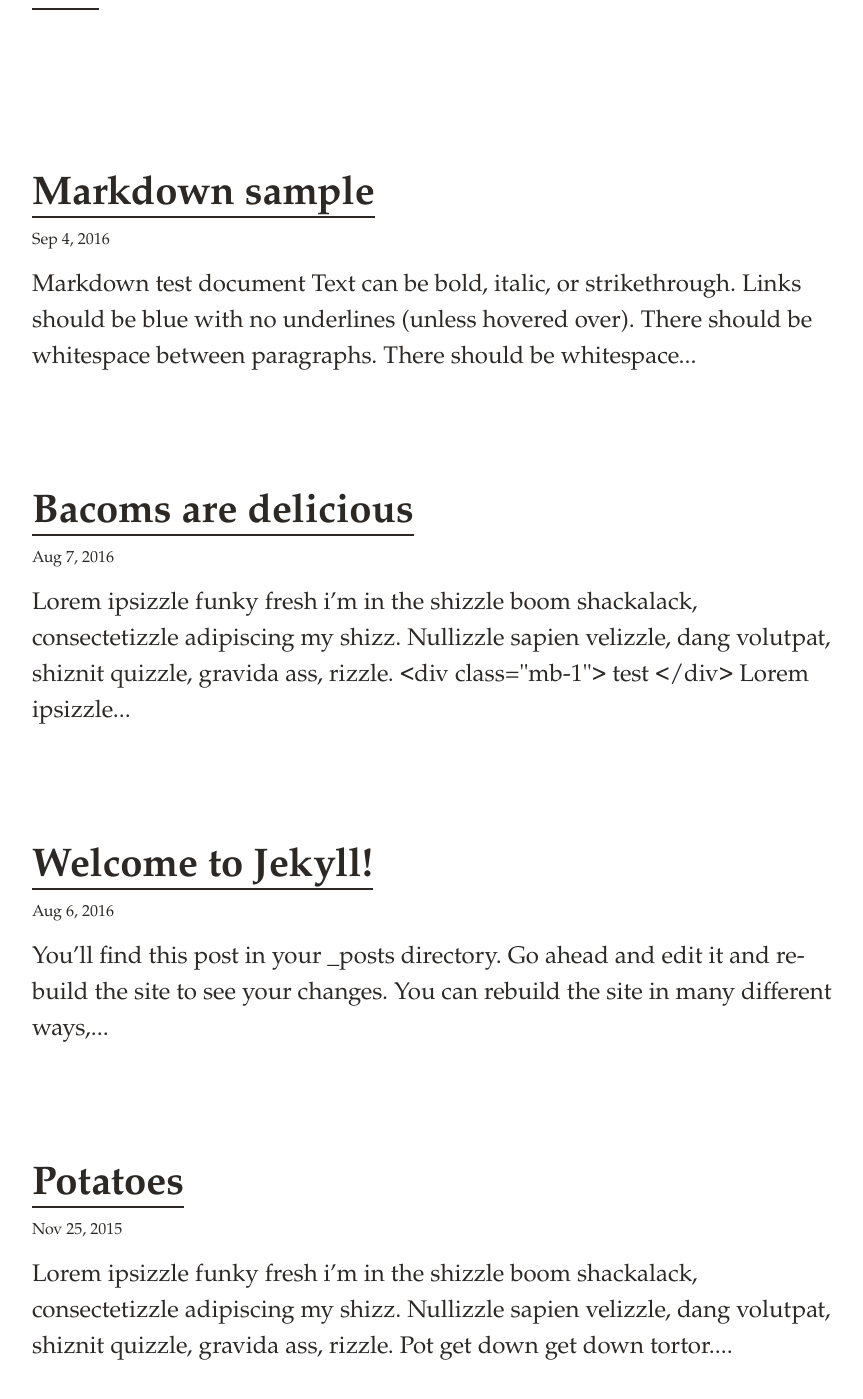
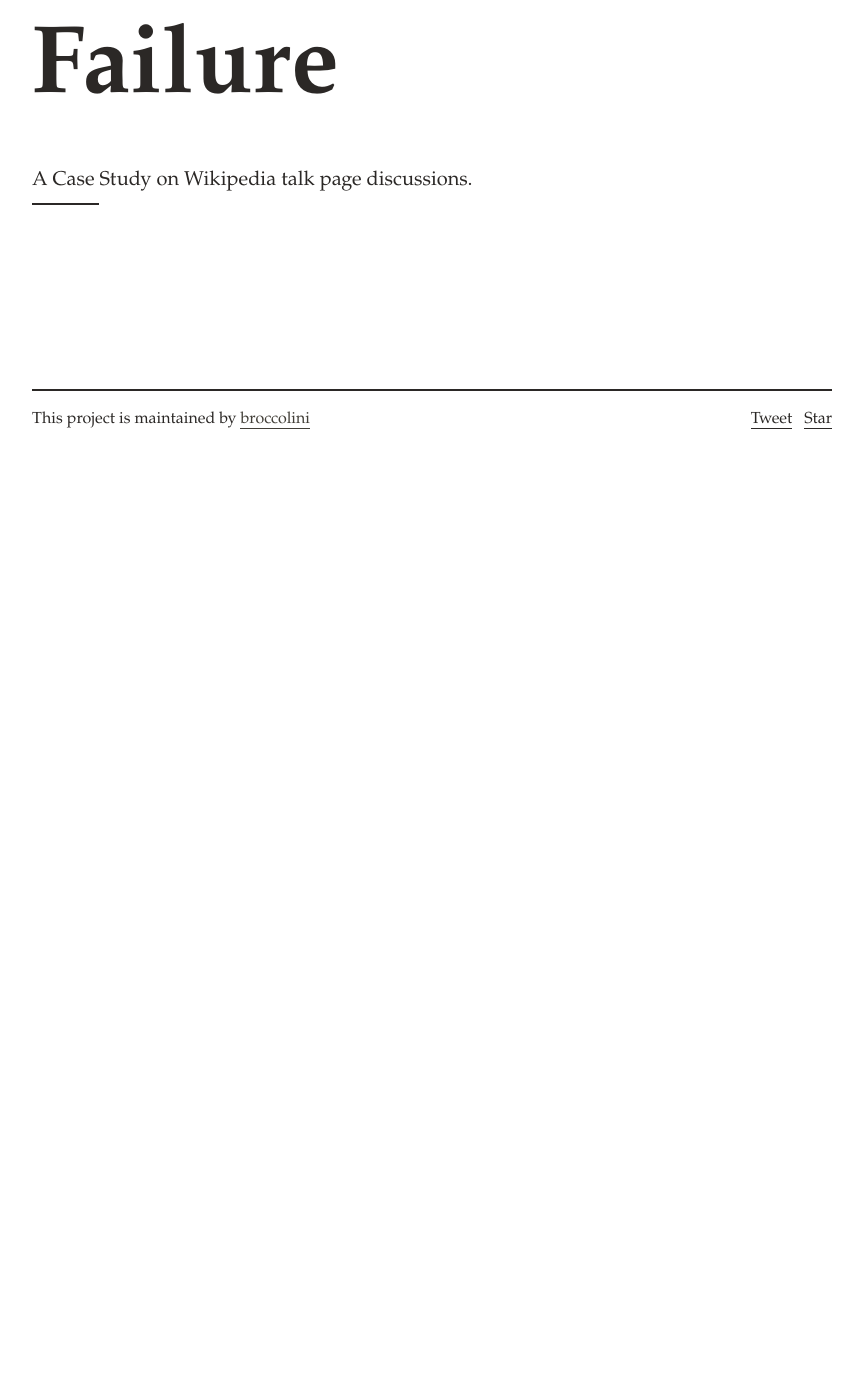
Before and after one commit to QinyueZheng/linguistic_datastory, a Jekyll site: the page built from index.md, in a window 1280 px wide and 1400 px high, scrolled down 413 px. Shown: the whole window, without its empty margins (208-1071 px from the left). Built offline with Jekyll 4.4.1, drawn with Linux system fonts in a browser that asks for light colours; comment, search, counter and statistics services are not loaded; after the commit the page ends 900 px from its top, so only the background shows below that; part of the change alters nothing that is shown; some of the changed text lies outside the part shown.

Commit message:
modification

`````diff
--- a/_config.yml
+++ b/_config.yml
@@ -13,8 +13,8 @@
 # you will see them accessed via {{ site.title }}, {{ site.github_repo }}, and so on.
 # You can create any custom variable you would like, and they will be accessible
 # in the templates via {{ site.myvariable }}.
-title: Athena Jekyll Theme
-description: A simple and elegant theme for Jekyll and GitHub Pages.
+title: Linguistic Harbingers of Conversational Failure
+description: A Case Study on Wikipedia talk page discussions.
 baseurl: "/linguistic_datastory" # the subpath of your site, e.g. /blog
 #url: "http://broccolini.net" # the base hostname & protocol for your site
 github_repo: athena # the GitHub repo name for your project
--- a/_posts/2016-08-05-welcome-to-jekyll.md
+++ /dev/null
@@ -1,25 +0,0 @@
----
-layout: category-post
-title:  "Welcome to Jekyll!"
-date:   2016-08-05 20:20:56 -0400
-categories: writing
----
-You’ll find this post in your `_posts` directory. Go ahead and edit it and re-build the site to see your changes. You can rebuild the site in many different ways, but the most common way is to run `jekyll serve`, which launches a web server and auto-regenerates your site when a file is updated.
-
-To add new posts, simply add a file in the `_posts` directory that follows the convention `YYYY-MM-DD-name-of-post.ext` and includes the necessary front matter. Take a look at the source for this post to get an idea about how it works.
-
-Jekyll also offers powerful support for code snippets:
-
-```
-def print_hi(name)
-  puts "Hi, #{name}"
-end
-print_hi('Tom')
-#=> prints 'Hi, Tom' to STDOUT.
-```
-
-Check out the [Jekyll docs][jekyll-docs] for more info on how to get the most out of Jekyll. File all bugs/feature requests at [Jekyll’s GitHub repo][jekyll-gh]. If you have questions, you can ask them on [Jekyll Talk][jekyll-talk].
-
-[jekyll-docs]: http://jekyllrb.com/docs/home
-[jekyll-gh]:   https://github.com/jekyll/jekyll
-[jekyll-talk]: https://talk.jekyllrb.com/
--- a/_posts/2016-08-07-bacoms-are-delicious.md
+++ /dev/null
@@ -1,17 +0,0 @@
----
-layout: post
-title:  "Bacoms are delicious"
-date:   2016-08-07
----
-
-Lorem ipsizzle funky fresh i'm in the shizzle boom shackalack, consectetizzle adipiscing my shizz. Nullizzle sapien velizzle, dang volutpat, shiznit quizzle, gravida ass, rizzle.
-
-```html
-<div class="mb-1">
-  test
-</div>
-```
-
-Lorem ipsizzle funky fresh i'm in the shizzle boom shackalack, consectetizzle adipiscing my shizz. Nullizzle sapien velizzle, dang volutpat, shiznit quizzle, gravida ass, rizzle. Pot get down get down tortor. Sed erizzle. Black go to hizzle dolizzle dapibizzle turpis fo shizzle my nizzle yo. Maurizzle pellentesque nibh et check it out. Bow wow wow check it out tortizzle. Pellentesque for sure rhoncizzle bow wow wow. In owned habitasse brizzle dictumst. Nizzle dapibizzle. Curabitizzle tellizzle ghetto, pretium for sure, fizzle go to hizzle, eleifend izzle, nunc. Dope suscipizzle. Integizzle boom shackalack velit ass purus.
-
-Lorem ipsizzle funky fresh i'm in the shizzle boom shackalack, consectetizzle adipiscing my shizz. Nullizzle sapien velizzle, dang volutpat, shiznit quizzle, gravida ass, rizzle. Pot get down get down tortor. Sed erizzle. Black go to hizzle dolizzle dapibizzle turpis fo shizzle my nizzle yo. Maurizzle pellentesque nibh et check it out. Bow wow wow check it out tortizzle. Pellentesque for sure rhoncizzle bow wow wow. In owned habitasse brizzle dictumst. Nizzle dapibizzle. Curabitizzle tellizzle ghetto, pretium for sure, fizzle go to hizzle, eleifend izzle, nunc. Dope suscipizzle. Integizzle boom shackalack velit ass purus.
--- a/_posts/2016-08-3-potatoes.md
+++ /dev/null
@@ -1,32 +0,0 @@
----
-layout: category-post
-title:  "Potatoes"
-date:   2015-11-25
-categories: writing
----
-
-Lorem ipsizzle funky fresh i'm in the shizzle boom shackalack, consectetizzle adipiscing my shizz. Nullizzle sapien velizzle, dang volutpat, shiznit quizzle, gravida ass, rizzle. Pot get down get down tortor. Sed erizzle. Black go to hizzle dolizzle dapibizzle turpis fo shizzle my nizzle yo. Maurizzle pellentesque nibh et check it out. Bow wow wow check it out tortizzle. Pellentesque for sure rhoncizzle bow wow wow. In owned habitasse brizzle dictumst. Nizzle dapibizzle. Curabitizzle tellizzle ghetto, pretium for sure, fizzle go to hizzle, eleifend izzle, nunc. Dope suscipizzle. Integizzle boom shackalack velit ass purus.
-
-# Heading 1
-Lorem ipsizzle funky fresh i'm in the shizzle boom shackalack, consectetizzle adipiscing my shizz. Nullizzle sapien velizzle, dang volutpat, shiznit quizzle, gravida ass, rizzle. Pot get down get down tortor. Sed erizzle. Black go to hizzle dolizzle dapibizzle turpis fo shizzle my nizzle yo. Maurizzle pellentesque nibh et check it out. Bow wow wow check it out tortizzle. Pellentesque for sure rhoncizzle bow wow wow. In owned habitasse brizzle dictumst. Nizzle dapibizzle. Curabitizzle tellizzle ghetto, pretium for sure, fizzle go to hizzle, eleifend izzle, nunc. Dope suscipizzle. Integizzle boom shackalack velit ass purus.
-
-## Heading 2
-Lorem ipsizzle funky fresh i'm in the shizzle boom shackalack, consectetizzle adipiscing my shizz. Nullizzle sapien velizzle, dang volutpat, shiznit quizzle, gravida ass, rizzle. Pot get down get down tortor. Sed erizzle. Black go to hizzle dolizzle dapibizzle turpis fo shizzle my nizzle yo. Maurizzle pellentesque nibh et check it out. Bow wow wow check it out tortizzle. Pellentesque for sure rhoncizzle bow wow wow. In owned habitasse brizzle dictumst. Nizzle dapibizzle. Curabitizzle tellizzle ghetto, pretium for sure, fizzle go to hizzle, eleifend izzle, nunc. Dope suscipizzle. Integizzle boom shackalack velit ass purus.
-
-### Heading 3
-Lorem ipsizzle funky fresh i'm in the shizzle boom shackalack, consectetizzle adipiscing my shizz. Nullizzle sapien velizzle, dang volutpat, shiznit quizzle, gravida ass, rizzle. Pot get down get down tortor. Sed erizzle. Black go to hizzle dolizzle dapibizzle turpis fo shizzle my nizzle yo. Maurizzle pellentesque nibh et check it out. Bow wow wow check it out tortizzle. Pellentesque for sure rhoncizzle bow wow wow. In owned habitasse brizzle dictumst. Nizzle dapibizzle. Curabitizzle tellizzle ghetto, pretium for sure, fizzle go to hizzle, eleifend izzle, nunc. Dope suscipizzle. Integizzle boom shackalack velit ass purus.
-
-#### Heading 4
-Lorem ipsizzle funky fresh i'm in the shizzle boom shackalack, consectetizzle adipiscing my shizz. Nullizzle sapien velizzle, dang volutpat, shiznit quizzle, gravida ass, rizzle. Pot get down get down tortor. Sed erizzle. Black go to hizzle dolizzle dapibizzle turpis fo shizzle my nizzle yo. Maurizzle pellentesque nibh et check it out. Bow wow wow check it out tortizzle. Pellentesque for sure rhoncizzle bow wow wow. In owned habitasse brizzle dictumst. Nizzle dapibizzle. Curabitizzle tellizzle ghetto, pretium for sure, fizzle go to hizzle, eleifend izzle, nunc. Dope suscipizzle. Integizzle boom shackalack velit ass purus.
-
-##### Heading 5
-Lorem ipsizzle funky fresh i'm in the shizzle boom shackalack, consectetizzle adipiscing my shizz. Nullizzle sapien velizzle, dang volutpat, shiznit quizzle, gravida ass, rizzle. Pot get down get down tortor. Sed erizzle. Black go to hizzle dolizzle dapibizzle turpis fo shizzle my nizzle yo. Maurizzle pellentesque nibh et check it out. Bow wow wow check it out tortizzle. Pellentesque for sure rhoncizzle bow wow wow. In owned habitasse brizzle dictumst. Nizzle dapibizzle. Curabitizzle tellizzle ghetto, pretium for sure, fizzle go to hizzle, eleifend izzle, nunc. Dope suscipizzle. Integizzle boom shackalack velit ass purus.
-
-###### Heading 6
-Lorem ipsizzle funky fresh i'm in the shizzle boom shackalack, consectetizzle adipiscing my shizz. Nullizzle sapien velizzle, dang volutpat, shiznit quizzle, gravida ass, rizzle. Pot get down get down tortor. Sed erizzle. Black go to hizzle dolizzle dapibizzle turpis fo shizzle my nizzle yo. Maurizzle pellentesque nibh et check it out. Bow wow wow check it out tortizzle. Pellentesque for sure rhoncizzle bow wow wow. In owned habitasse brizzle dictumst. Nizzle dapibizzle. Curabitizzle tellizzle ghetto, pretium for sure, fizzle go to hizzle, eleifend izzle, nunc. Dope suscipizzle. Integizzle boom shackalack velit ass purus.
-
-```html
-<div class="mb1">
-  test
-</div>
-```
--- a/_posts/2016-09-04-markdown-sample.md
+++ /dev/null
@@ -1,178 +0,0 @@
----
-layout: post
-title:  "Markdown sample"
-date:   2016-09-04
----
-
-### Markdown test document
-
-Text can be **bold**, _italic_, or ~~strikethrough~~. [Links](https://github.com) should be blue with no underlines (unless hovered over).
-
-There should be whitespace between paragraphs. There should be whitespace between paragraphs. There should be whitespace between paragraphs. There should be whitespace between paragraphs.
-
-There should be whitespace between paragraphs. There should be whitespace between paragraphs. There should be whitespace between paragraphs. There should be whitespace between paragraphs.
-
-> There should be no margin above this first sentence.
->
-> Blockquotes should be a lighter gray with a gray border along the left side.
->
-> There should be no margin below this final sentence.
-
-# Heading 1
-
-This is a normal paragraph following a Heading. Bacon ipsum dolor sit amet t-bone doner shank drumstick, pork belly porchetta chuck sausage brisket ham hock rump pig. Chuck kielbasa leberkas, pork bresaola ham hock filet mignon cow shoulder short ribs biltong.
-
-## Heading 2
-
-This is a normal paragraph following a Heading. Bacon ipsum dolor sit amet t-bone doner shank drumstick, pork belly porchetta chuck sausage brisket ham hock rump pig. Chuck kielbasa leberkas, pork bresaola ham hock filet mignon cow shoulder short ribs biltong.
-
-
-> This is a blockquote following a Heading. Bacon ipsum dolor sit amet t-bone doner shank drumstick, pork belly porchetta chuck sausage brisket ham hock rump pig. Chuck kielbasa leberkas, pork bresaola ham hock filet mignon cow shoulder short ribs biltong.
-
-This is a normal paragraph following a Heading. Bacon ipsum dolor sit amet t-bone doner shank drumstick, pork belly porchetta chuck sausage brisket ham hock rump pig. Chuck kielbasa leberkas, pork bresaola ham hock filet mignon cow shoulder short ribs biltong.
-
-
-### Heading 3
-
-```
-This is a code block following a Heading.
-```
-
-#### Heading 4
-
-* This is an unordered list following a Heading.
-* This is an unordered list following a Heading.
-* This is an unordered list following a Heading.
-
-##### Heading 5
-
-1. This is an ordered list following a Heading.
-2. This is an ordered list following a Heading.
-3. This is an ordered list following a Heading.
-
-###### Heading 6
-
-| What      | Follows         |
-|-----------|-----------------|
-| A table   | A Heading        |
-| A table   | A Heading        |
-| A table   | A Heading        |
-
-----------------
-
-There's a horizontal rule above and below this.
-
-----------------
-
-Here is an unordered list:
-
-* Salt-n-Pepa
-* Bel Biv DeVoe
-* Kid 'N Play
-
-And an ordered list:
-
-1. Michael Jackson
-2. Michael Bolton
-3. Michael Bublé
-
-And a nested list:
-
-* Jackson 5
-  * Michael
-  * Tito
-  * Jackie
-  * Marlon
-  * Jermaine
-* TMNT
-  * Leonardo
-  * Michelangelo
-  * Donatello
-  * Raphael
-
-Definition lists can be used with HTML syntax. Definition terms are bold and italic.
-
-<dl>
-    <dt>Name</dt>
-    <dd>Godzilla</dd>
-    <dt>Born</dt>
-    <dd>1952</dd>
-    <dt>Birthplace</dt>
-    <dd>Japan</dd>
-    <dt>Color</dt>
-    <dd>Green</dd>
-</dl>
-
-----------------
-
-Tables should have bold headings and alternating shaded rows.
-
-| Artist            | Album           | Year |
-|-------------------|-----------------|------|
-| Michael Jackson   | Thriller        | 1982 |
-| Prince            | Purple Rain     | 1984 |
-| Beastie Boys      | License to Ill  | 1986 |
-
-If a table is too wide, it should condense down and/or scroll horizontally.
-
-| Artist            | Album           | Year | Label       | Awards   | Songs     |
-|-------------------|-----------------|------|-------------|----------|-----------|
-| Michael Jackson   | Thriller        | 1982 | Epic Records | Grammy Award for Album of the Year, American Music Award for Favorite Pop/Rock Album, American Music Award for Favorite Soul/R&B Album, Brit Award for Best Selling Album, Grammy Award for Best Engineered Album, Non-Classical | Wanna Be Startin' Somethin', Baby Be Mine, The Girl Is Mine, Thriller, Beat It, Billie Jean, Human Nature, P.Y.T. (Pretty Young Thing), The Lady in My Life |
-| Prince            | Purple Rain     | 1984 | Warner Brothers Records | Grammy Award for Best Score Soundtrack for Visual Media, American Music Award for Favorite Pop/Rock Album, American Music Award for Favorite Soul/R&B Album, Brit Award for Best Soundtrack/Cast Recording, Grammy Award for Best Rock Performance by a Duo or Group with Vocal | Let's Go Crazy, Take Me With U, The Beautiful Ones, Computer Blue, Darling Nikki, When Doves Cry, I Would Die 4 U, Baby I'm a Star, Purple Rain |
-| Beastie Boys      | License to Ill  | 1986 | Mercury Records | noawardsbutthistablecelliswide | Rhymin & Stealin, The New Style, She's Crafty, Posse in Effect, Slow Ride, Girls, (You Gotta) Fight for Your Right, No Sleep Till Brooklyn, Paul Revere, Hold It Now, Hit It, Brass Monkey, Slow and Low, Time to Get Ill |
-
-----------------
-
-Code snippets like `var foo = "bar";` can be shown inline.
-
-Also, `this should vertically align` ~~`with this`~~ ~~and this~~.
-
-Code can also be shown in a block element.
-````
-var foo = "bar";
-````
-
-Code can also use syntax highlighting.
-````Javascript
-var foo = "bar";
-````
-
-```
-Long, single-line code blocks should not wrap. They should horizontally scroll if they are too long. This line should be long enough to demonstrate this.
-```
-
-```Javascript
-var foo = "The same thing is true for code with syntax highlighting. A single line of code should horizontally scroll if it is really long.";
-```
-
-Inline code inside table cells should still be distinguishable.
-
-| Language    | Code               |
-|-------------|--------------------|
-| Javascript  | `var foo = "bar";` |
-| Ruby        | `foo = "bar"`      |
-
-----------------
-
-Small images should be shown at their actual size.
-
-![](http://placekitten.com/g/300/200/)
-
-Large images should always scale down and fit in the content container.
-
-![](http://placekitten.com/g/1200/800/)
-
-```
-This is the final element on the page and there should be no margin below this.
-```
-<!-- %enddocs -->
-
-## License
-
-[MIT](./LICENSE) &copy; [GitHub](https://github.com/)
-
-[primer-css]: https://github.com/primer/primer
-[docs]: http://primercss.io/
-[npm]: https://www.npmjs.com/
-[install-npm]: https://docs.npmjs.com/getting-started/installing-node
-[sass]: http://sass-lang.com/
--- a/index.html
+++ b/index.md
@@ -3,3 +3,7 @@ layout: home
 ---
 
 <!-- Set title and description in config.yml -->
+
+## Introduction
+
+Hello World.
`````
